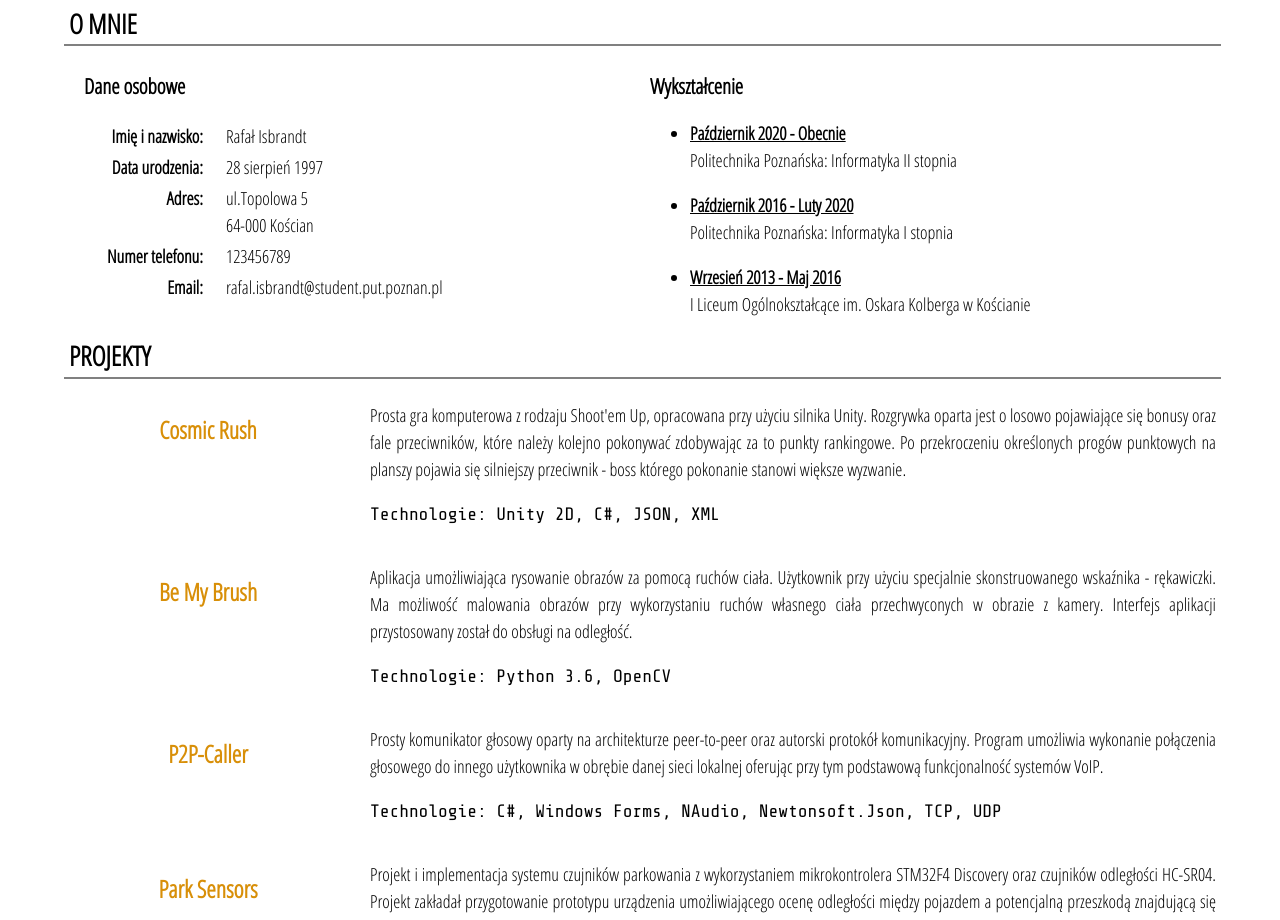
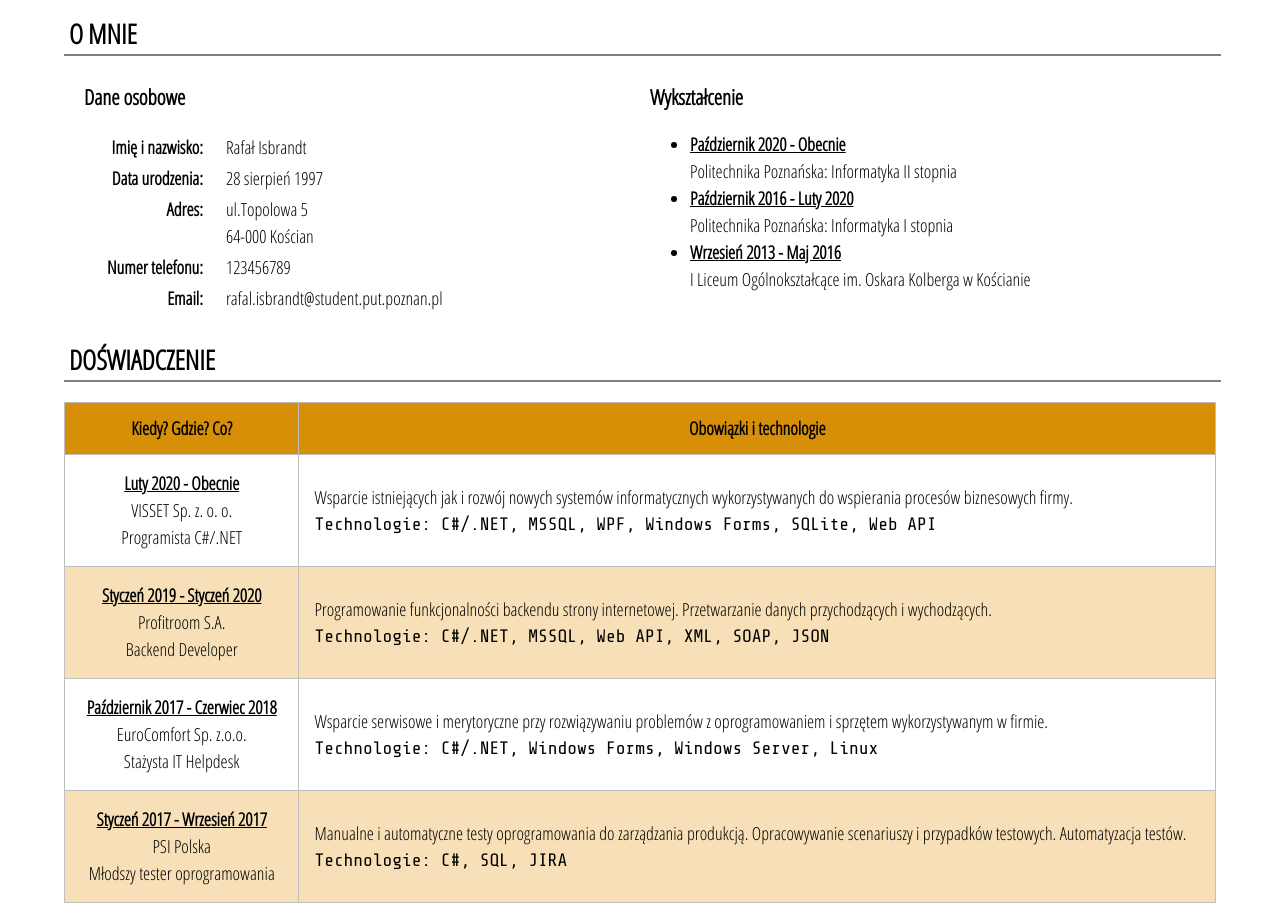
Before and after one commit to rav97/rav97.github.io, a plain HTML site: page index.html in a window 1280 px wide. Shown: the part 547-1467 px from the top of the page. Drawn offline with nearby package versions, Linux system fonts and the light colour scheme.

Commit message:
Poprawki

```diff
--- a/index.html
+++ b/index.html
@@ -14,29 +14,25 @@
 <body>
     <header>
         <div>
-            <img src="./img/avatar.png" title="To ja 😉 (no może byłbym gdybym miał korzystne zdjęcie)"
-                alt="avatar.png" />
+            <img src="./img/avatar.png" title="To ja 😉" alt="avatar.png" />
         </div>
+        <section>
             <h1>
                 Rafał Isbrandt
             </h1>
-        <section>
             <p>
-                Witam! Jestem studentem Politechniki Poznańskiej na studiach II stopnia kierunku Informatyka. Pracuję
-                również aktywnie jako programista C#. Posiadam spore doświadczenie z zaskresu programowania w C# .NET
-                oraz SQL.
-                Naturalnie w trakcie studiów zapoznałem się z wieloma innymi technologiami oraz nabyłem gotowość do
-                rozwijania
-                swoich zdolności w coraz to nowszych. Niniejsze CV niech stanowi tego doskonały przykład, gdyż jest
-                formą praktycznej nauki języka HTML oraz CSS.
+                Witam! Jestem studentem Politechniki Poznańskiej na studiach II stopnia kierunku Informatyka. Pracuję również aktywnie jako programista C#. Posiadam spore doświadczenie z zaskresu programowania w C# .NET oraz SQL. Naturalnie w trakcie studiów zapoznałem
+                się z wieloma innymi technologiami oraz nabyłem gotowość do rozwijania swoich zdolności w coraz to nowszych. Niniejsze CV niech stanowi tego doskonały przykład, gdyż jest formą praktycznej nauki języka HTML oraz CSS.
             </p>
 
-            <a class="logo_link" href="https://www.facebook.com/Rav9708/" target="_blank"
-                title="Mój profil na facebooku">
+            <a class="logo_link" href="https://www.facebook.com/Rav9708/" target="_blank" title="Mój profil na Facebooku">
                 <img src="./img/facebook_logo.png" alt="facebook_logo">
             </a>
-            <a class="logo_link" href="https://github.com/rav97" target="_blank" title="Moje repozytorium github">
+            <a class="logo_link" href="https://github.com/rav97" target="_blank" title="Moje repozytorium GitHub">
                 <img src="./img/github_logo.png" alt="github_logo">
+            </a>
+            <a class="logo_link" href="https://pl.linkedin.com" target="_blank" title="Linkedin">
+                <img src="./img/linkedin_logo.png" alt="github_logo">
             </a>
         </section>
     </header>
@@ -46,28 +42,28 @@
             <h2>
                 O mnie
             </h2>
-            <div class="about_me">
+            <div id="about_me">
                 <div class="column">
                     <h3>Dane osobowe</h3>
-                    <table class="personalData">
+                    <table id="personalData">
                         <tr>
-                            <th>Imię i nazwisko</th>
-                            <th>Rafał Isbrandt</th>
+                            <td>Imię i nazwisko</td>
+                            <td>Rafał Isbrandt</td>
                         </tr>
                         <tr>
-                            <th>Data urodzenia</th>
-                            <th>28 sierpień 1997</th>
+                            <td>Data urodzenia</td>
+                            <td>28 sierpień 1997</td>
                         </tr>
                         <tr>
-                            <th>Adres</th>
-                            <th>ul.Topolowa 5<br>64-000 Kościan</th>
+                            <td>Adres</td>
+                            <td>ul.Topolowa 5<br>64-000 Kościan</td>
                         </tr>
                         <tr>
-                            <th>Numer telefonu</th>
-                            <th>123456789</th>
+                            <td>Numer telefonu</td>
+                            <td>123456789</td>
                             <tr>
-                            <th>Email</th>
-                            <th>rafal.isbrandt@student.put.poznan.pl</th>
+                                <td>Email</td>
+                                <td>rafal.isbrandt@student.put.poznan.pl</td>
                             </tr>
                     </table>
                 </div>
@@ -75,26 +71,65 @@
                     <h3>Wykształcenie</h3>
                     <ul>
                         <li>
-                            <p>
                             <div class="dateRange">Październik 2020 - Obecnie</div>
                             Politechnika Poznańska: Informatyka II stopnia
-                            </p>
                         </li>
                         <li>
-                            <p>
                             <div class="dateRange">Październik 2016 - Luty 2020</div>
                             Politechnika Poznańska: Informatyka I stopnia
-                            </p>
                         </li>
                         <li>
-                            <p>
                             <div class="dateRange">Wrzesień 2013 - Maj 2016</div>
                             I Liceum Ogólnokształcące im. Oskara Kolberga w Kościanie
-                            </p>
                         </li>
                     </ul>
                 </div>
             </div>
+        </article>
+        <article>
+            <h2>Doświadczenie</h2>
+            <table id="workPlaces">
+                <tr>
+                    <th>Kiedy? Gdzie? Co?</th>
+                    <th>Obowiązki i technologie</th>
+                </tr>
+                <tr>
+                    <td>
+                        <div class="dateRange">Luty 2020 - Obecnie</div>VISSET Sp. z. o. o.<br>Programista C#/.NET
+                    </td>
+                    <td>
+                        Wsparcie istniejących jak i rozwój nowych systemów informatycznych wykorzystywanych do wspierania procesów biznesowych firmy.
+                        <p class="technologies">C#/.NET, MSSQL, WPF, Windows Forms, SQLite, Web API</p>
+                    </td>
+                </tr>
+                <tr>
+                    <td>
+                        <div class="dateRange">Styczeń 2019 - Styczeń 2020</div>Profitroom S.A.<br>Backend Developer
+                    </td>
+                    <td>
+                        Programowanie funkcjonalności backendu strony internetowej. Przetwarzanie danych przychodzących i wychodzących.
+                        <p class="technologies">C#/.NET, MSSQL, Web API, XML, SOAP, JSON</p>
+                    </td>
+                </tr>
+                <tr>
+                    <td>
+                        <div class="dateRange">Październik 2017 - Czerwiec 2018</div>EuroComfort Sp. z.o.o.<br>Stażysta IT Helpdesk
+                    </td>
+                    <td>
+                        Wsparcie serwisowe i merytoryczne przy rozwiązywaniu problemów z oprogramowaniem i sprzętem wykorzystywanym w firmie.
+                        <p class="technologies">C#/.NET, Windows Forms, Windows Server, Linux</p>
+                    </td>
+                </tr>
+                <tr>
+                    <td>
+                        <div class="dateRange">Styczeń 2017 - Wrzesień 2017</div>PSI Polska<br>Młodszy tester oprogramowania
+                    </td>
+                    <td>
+                        Manualne i automatyczne testy oprogramowania do zarządzania produkcją. Opracowywanie scenariuszy i przypadków testowych. Automatyzacja testów.
+                        <p class="technologies">C#, SQL, JIRA</p>
+                    </td>
+                </tr>
+            </table>
         </article>
         <article>
             <h2>
@@ -102,14 +137,12 @@
             </h2>
             <section class='project'>
                 <div class='title'>
-                    <h4><a href="https://github.com/rav97/PZ_SpaceShooter" target="_blank">Cosmic Rush</a></h4>
+                    <h4><a href="https://github.com/rav97/PZ_SpaceShooter" target="_blank" title="Zobacz repozytorium">Cosmic Rush</a></h4>
                 </div>
                 <div class="descrition">
                     <p>
-                        Prosta gra komputerowa z rodzaju Shoot'em Up, opracowana przy użyciu silnika Unity.
-                        Rozgrywka oparta jest o losowo pojawiające się bonusy oraz fale przeciwników, które należy
-                        kolejno pokonywać zdobywając za to punkty rankingowe. Po przekroczeniu określonych progów punktowych
-                        na planszy pojawia się silniejszy przeciwnik - boss którego pokonanie stanowi większe wyzwanie.
+                        Prosta gra komputerowa z rodzaju Shoot'em Up, opracowana przy użyciu silnika Unity. Rozgrywka oparta jest o losowo pojawiające się bonusy oraz fale przeciwników, które należy kolejno pokonywać zdobywając za to punkty rankingowe. Po przekroczeniu określonych
+                        progów punktowych na planszy pojawia się silniejszy przeciwnik - boss którego pokonanie stanowi większe wyzwanie.
                     </p>
                     <p class="technologies">
                         Unity 2D, C#, JSON, XML
@@ -118,13 +151,12 @@
             </section>
             <section class='project'>
                 <div class='title'>
-                    <h4><a href="https://github.com/rav97/PT_BeMyBrush" target="_blank">Be My Brush</a></h4>
+                    <h4><a href="https://github.com/rav97/PT_BeMyBrush" target="_blank" title="Zobacz repozytorium">Be My Brush</a></h4>
                 </div>
                 <div class="descrition">
                     <p>
-                        Aplikacja umożliwiająca rysowanie obrazów za pomocą ruchów ciała. Użytkownik przy użyciu specjalnie skonstruowanego
-                        wskaźnika - rękawiczki. Ma możliwość malowania obrazów przy wykorzystaniu ruchów własnego ciała przechwyconych w obrazie z kamery.
-                        Interfejs aplikacji przystosowany został do obsługi na odległość.
+                        Aplikacja umożliwiająca rysowanie obrazów za pomocą ruchów ciała. Użytkownik przy użyciu specjalnie skonstruowanego wskaźnika - rękawiczki. Ma możliwość malowania obrazów przy wykorzystaniu ruchów własnego ciała przechwyconych w obrazie z kamery. Interfejs
+                        aplikacji przystosowany został do obsługi na odległość.
                     </p>
                     <p class="technologies">
                         Python 3.6, OpenCV
@@ -133,13 +165,12 @@
             </section>
             <section class='project'>
                 <div class='title'>
-                    <h4><a href="https://github.com/rav97/P2P-Caller-MyCopy" target="_blank">P2P-Caller</a></h4>
+                    <h4><a href="https://github.com/rav97/P2P-Caller-MyCopy" target="_blank" title="Zobacz repozytorium">P2P-Caller</a></h4>
                 </div>
                 <div class="descrition">
                     <p>
-                        Prosty komunikator głosowy oparty na architekturze peer-to-peer oraz autorski protokół komunikacyjny.
-                        Program umożliwia wykonanie połączenia głosowego do innego użytkownika w obrębie danej sieci lokalnej
-                        oferując przy tym podstawową funkcjonalność systemów VoIP.
+                        Prosty komunikator głosowy oparty na architekturze peer-to-peer oraz autorski protokół komunikacyjny. Program umożliwia wykonanie połączenia głosowego do innego użytkownika w obrębie danej sieci lokalnej oferując przy tym podstawową funkcjonalność systemów
+                        VoIP.
                     </p>
                     <p class="technologies">
                         C#, Windows Forms, NAudio, Newtonsoft.Json, TCP, UDP
@@ -148,13 +179,12 @@
             </section>
             <section class='project'>
                 <div class='title'>
-                    <h4><a href="https://github.com/PUT-PTM/ParkSensors" target="_blank">Park Sensors</a></h4>
+                    <h4><a href="https://github.com/PUT-PTM/ParkSensors" target="_blank" title="Zobacz repozytorium">Park Sensors</a></h4>
                 </div>
                 <div class="descrition">
                     <p>
-                        Projekt i implementacja systemu czujników parkowania z wykorzystaniem mikrokontrolera STM32F4 Discovery oraz czujników odległości HC-SR04.
-                        Projekt zakładał przygotowanie prototypu urządzenia umożliwiającego ocenę odległości między pojazdem a potencjalną przeszkodą znajdującą się
-                        w martwych punktach strefy cofania. Odległość od przeszkody sygnalizowana była przy użyciu wyświetlacza oraz sygnałów dźwiękowych.
+                        Projekt i implementacja systemu czujników parkowania z wykorzystaniem mikrokontrolera STM32F4 Discovery oraz czujników odległości HC-SR04. Projekt zakładał przygotowanie prototypu urządzenia umożliwiającego ocenę odległości między pojazdem a potencjalną
+                        przeszkodą znajdującą się w martwych punktach strefy cofania. Odległość od przeszkody sygnalizowana była przy użyciu wyświetlacza oraz sygnałów dźwiękowych.
                     </p>
                     <p class="technologies">
                         C, STM32, Standard Peripheral Library for STM
@@ -166,7 +196,7 @@
             <h2>
                 Umiejętności
             </h2>
-            <section class="skills">
+            <section id="skills">
                 <div class="column">
                     <h3>Dobra znajomość</h3>
                     <ul>
@@ -185,28 +215,24 @@
                         <li>GIT</li>
                     </ul>
                 </div>
-            </section>
-            <section class="lang">
+                <div class="column">
                     <h3>Języki</h3>
                     <ul>
                         <li>Polski - natywny</li>
                         <li>Angielski - B2 (certyfikat ACERT)</li>
                         <li>Niemiecki - A2</li>
                     </ul>
+                </div>
+
             </section>
         </article>
     </main>
 
     <footer>
         <p>Rafał Isbrandt 2020</p>
-        <p>Icons made by <a href="https://www.flaticon.com/authors/freepik" title="Freepik" target="_blank">Freepik</a>
-            from <a href="https://www.flaticon.com/" title="Flaticon" target="_blank"> www.flaticon.com</a></p>
-        <p>Image by <a
-                href="https://pixabay.com/users/geralt-9301/?utm_source=link-attribution&amp;utm_medium=referral&amp;utm_campaign=image&amp;utm_content=4715556"
-                target="_blank">Gerd
-                Altmann</a> from <a
-                href="https://pixabay.com/?utm_source=link-attribution&amp;utm_medium=referral&amp;utm_campaign=image&amp;utm_content=4715556"
-                target="_blank">Pixabay</a>
+        <p>Icons made by <a href="https://www.flaticon.com/authors/freepik" title="Freepik" target="_blank">Freepik</a> from <a href="https://www.flaticon.com/" title="Flaticon" target="_blank"> www.flaticon.com</a></p>
+        <p>Image by <a href="https://pixabay.com/users/geralt-9301/?utm_source=link-attribution&amp;utm_medium=referral&amp;utm_campaign=image&amp;utm_content=4715556" target="_blank">Gerd
+                Altmann</a> from <a href="https://pixabay.com/?utm_source=link-attribution&amp;utm_medium=referral&amp;utm_campaign=image&amp;utm_content=4715556" target="_blank">Pixabay</a>
         </p>
     </footer>
 
--- a/style.css
+++ b/style.css
@@ -1,13 +1,12 @@
 @import url("https://fonts.googleapis.com/css?family=Open Sans Condensed:300");
 @import url('https://fonts.googleapis.com/css2?family=Share+Tech+Mono&display=swap');
-
-
 body {
-    margin: 0;
+    margin: 0 auto;
+    orientation: center;
     font-family: 'Open Sans Condensed';
     font-size: 18px;
     line-height: 1.5em;
-    min-width: 815px;
+    min-width: 825px;
     max-width: 1500px;
 }
 
@@ -23,34 +22,43 @@ header {
     text-shadow: 1px 0 0 #000, 0 -1px 0 #000, 0 1px 0 #000, -1px 0 0 #000;
 }
 
-header img{
+header img {
     border-radius: 50%;
     max-width: 250px;
 }
 
-main{
+.logo_link img {
+    filter: invert(100%);
+    border-radius: 0%;
+    max-width: 30px;
+    padding: 0px 5px;
+}
+
+.logo_link img:hover {
+    transform: scale(1.1);
+}
+
+main {
     margin: 0% 5%;
 }
 
-h2{
+h2 {
     width: 100%;
     text-align: left;
     padding-left: 5px;
     border-bottom: 2px solid gray;
     line-height: 1.5em;
-  margin: 10px 0 5px 0;
+    margin: 25px 0 5px 0;
     text-transform: uppercase;
 }
 
-h3{
-
+a {
+    color: inherit;
+    text-decoration: none;
 }
 
-.logo_link img{
-    filter: invert(100%);
-    border-radius: 0%;
-    max-width: 30px;
-    padding: 0px 5px;
+a:hover {
+    filter: brightness(70%)
 }
 
 .column {
@@ -58,33 +66,71 @@ h3{
     width: 50%;
 }
 
-.about_me{
+#about_me,
+#personalData,
+.experience {
     margin-left: 20px;
 }
 
-.personalData{
-  word-wrap: break-word;
-  margin-left: 20px;
+#about_me:after {
+    content: "";
+    display: table;
+    clear: both;
 }
 
-.personalData tr th:nth-child(1){
+#personalData tr td:nth-child(1) {
     text-align: right;
     vertical-align: top;
     font-weight: bold;
 }
 
-.personalData tr th:nth-child(1):after{
+#personalData tr td:nth-child(1):after {
     content: ":";
 }
 
-.personalData tr th:nth-child(2){
+#personalData tr td:nth-child(2) {
     text-align: left;
     font-weight: normal;
     vertical-align: bottom;
     padding-left: 20px;
 }
 
-.project, .skills {
+#workPlaces {
+    margin-top: 20px;
+    border-collapse: collapse;
+    width: 100%;
+}
+
+#workPlaces td,
+#workPlaces th {
+    border: 1px solid #bebebe;
+    padding: 15px;
+}
+
+#workPlaces td:nth-child(1) {
+    min-width: 200px;
+    text-align: center;
+}
+
+#workPlaces tr:nth-child(odd) {
+    background-color: #f7e0b7;
+}
+
+#workPlaces tr:hover {
+    background-color: #f7c872;
+}
+
+#workPlaces th {
+    padding: 12px 0px;
+    background-color: #d88f08;
+}
+
+.project {
+    margin-bottom: 15px;
+}
+
+.project,
+#skills {
     display: -ms-flexbox;
     display: flex;
     -ms-flex-wrap: wrap;
@@ -92,7 +138,7 @@ h3{
 }
 
 .project .title {
-  color:rgb(216, 143, 8);
+    color: #d88f08;
     font-size: 24px;
     text-align: center;
     -ms-flex: 0 0 25%;
@@ -111,49 +157,59 @@ h3{
     text-align: justify;
 }
 
-.dateRange{
+.dateRange {
     font-weight: bold;
     text-decoration: underline;
 }
 
-.skills, .lang{
+.technologies {
+    font-family: 'Share Tech Mono', monospace;
+    font-size: 14;
+    margin: 0;
+}
+
+.technologies::before {
+    content: "Technologie: "
+}
+
+#skills {
     margin-left: 20px;
 }
 
-a {
-  color: inherit;
-  text-decoration: none;
+#skills .column {
+    float: left;
+    width: 33.33%;
 }
 
-.technologies{
-  font-family: 'Share Tech Mono', monospace;
-  font-size: 14;
+#skills:after {
+    content: "";
+    display: table;
+    clear: both;
 }
 
-.technologies::before{
-  content:"Technologie: "
+#skills ul {
+    list-style: none;
+    margin-left: -1.5em;
 }
 
-.skills ul{
-  list-style: none;
-}
-
-.skills ul li::before{
-  content:"✔";
+#skills ul li::before {
+    content: "✔";
     color: green;
     padding-right: 5px;
 }
 
 footer {
-  background: rgb(105, 66, 7);
-  background-position: bottom;
-  background-size: cover;
+    background: rgb(196, 127, 0);
+    background: linear-gradient(150deg, rgb(255, 195, 56) 0%, rgb(196, 127, 0) 100%);
     width: 100%;
+    min-width: 825px;
+    max-width: 1500px;
     text-align: right;
     position: absolute;
     color: #fff;
-  text-shadow: 1px 0 0 #000, 0 -1px 0 #000, 0 1px 0 #000, -1px 0 0 #000;
     line-height: 50%;
-  min-width: 815px;
-  max-width: 1500px;
 }
+
+footer p {
+    margin: 15px 30px;
+}
```
Also changed, not shown: img/linkedin_logo.png (added). Lines whose indentation alone changed are shown as unchanged.
